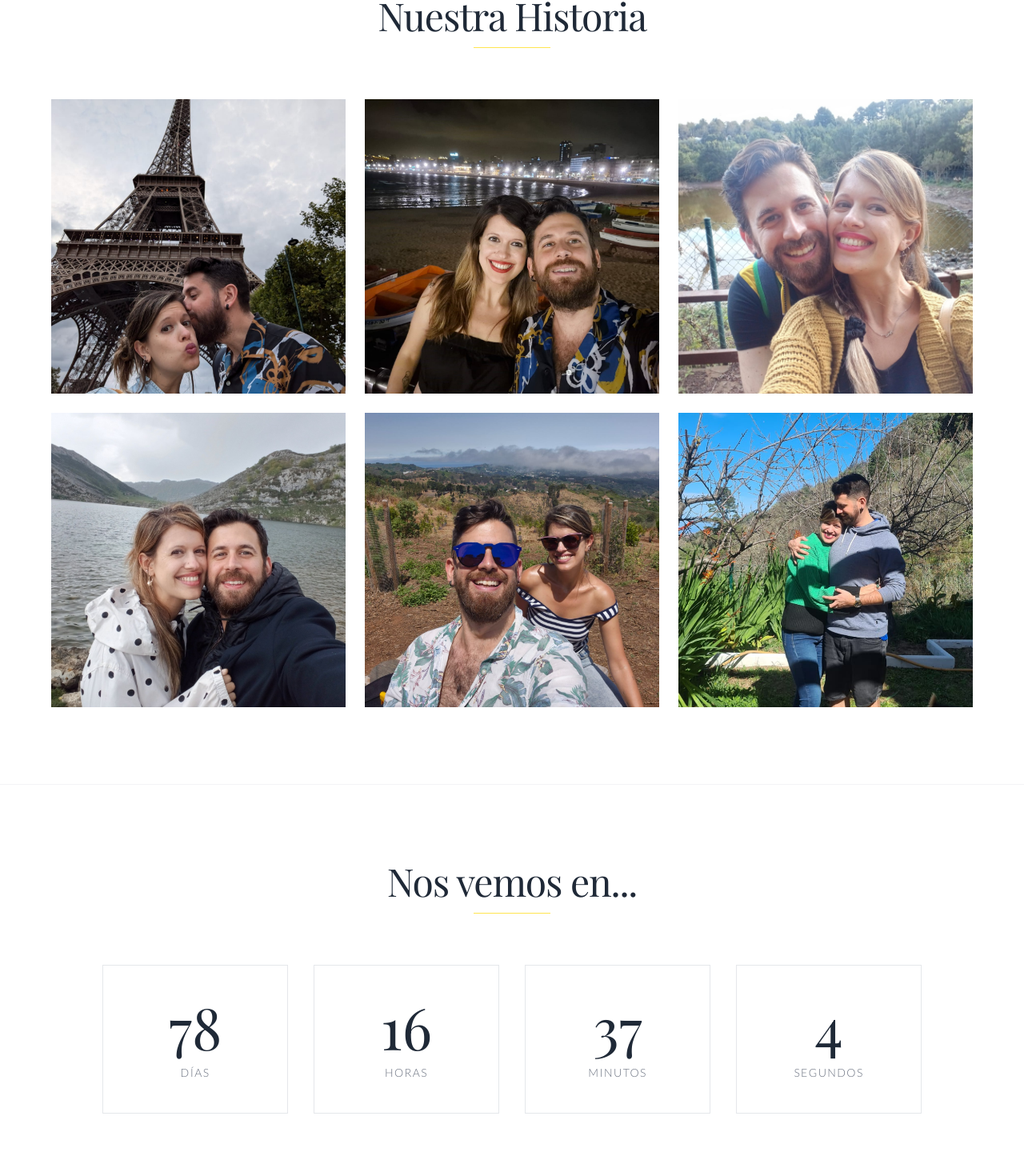
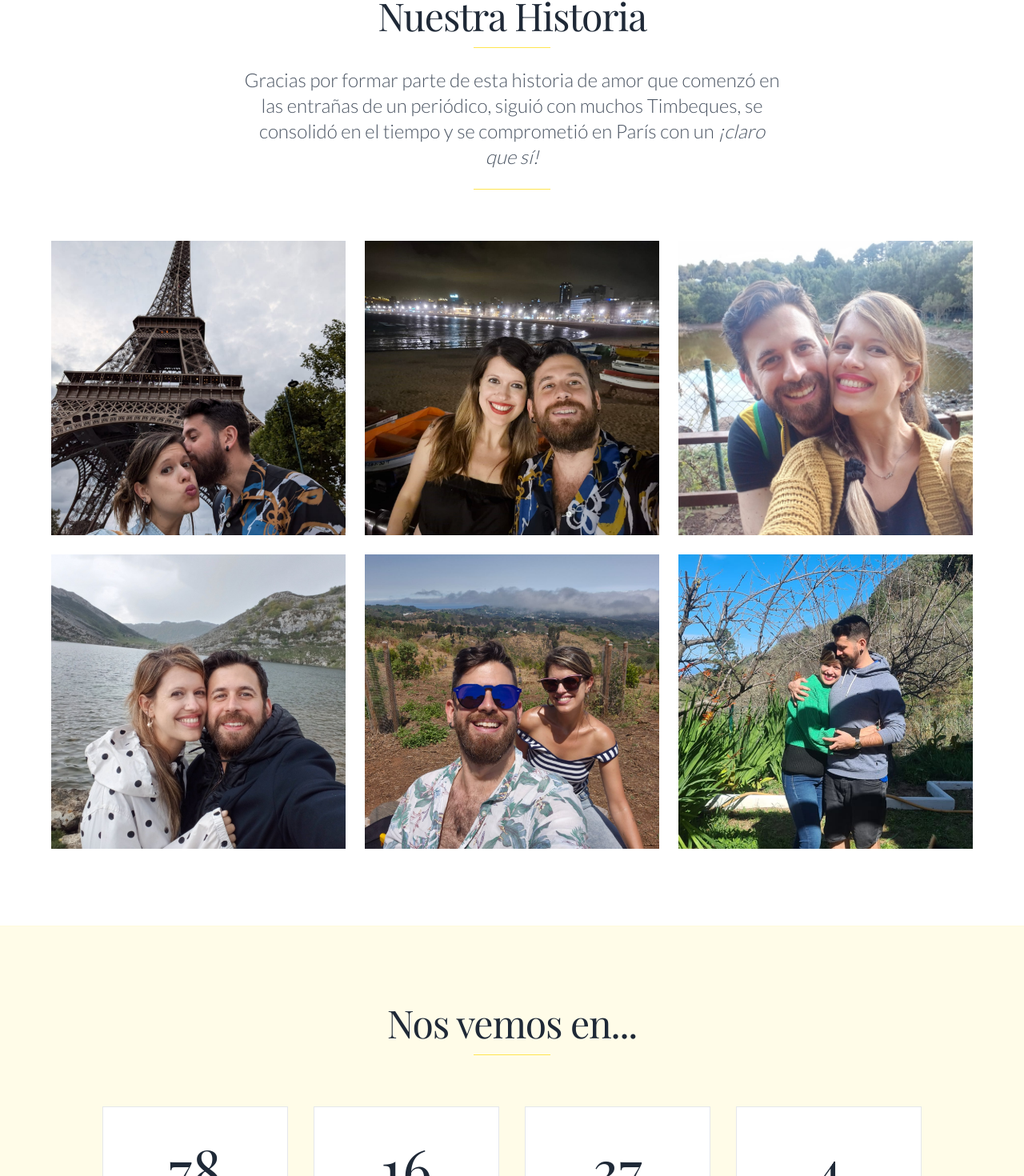
Before and after one commit to alber0087/bodaNoraDavi, a Vue app: page / in a window 1280 px wide. Shown: the part 983-2453 px from the top of the page at 80% size. Built offline with nearby package versions, Linux system fonts and the light colour scheme.

Commit message:
Update section styles in CountdownSection, EncuestaSection, RecomendacionesSection to use gold-themed backgrounds. Enhance GaleriaSection with additional content and styling elements. Adjust ListaBodasSection to remove gradient background for a cleaner look.

```diff
--- a/src/components/CountdownSection.vue
+++ b/src/components/CountdownSection.vue
@@ -1,5 +1,5 @@
 <template>
-  <section id="cuenta-atras" class="py-24 px-4 bg-white border-t border-gray-100">
+  <section id="cuenta-atras" class="py-24 px-4 bg-gold-100 border-t border-gold-200/30">
     <div class="container mx-auto max-w-5xl">
       <h2 class="text-4xl md:text-5xl font-serif font-normal text-center mb-4 text-gray-800 tracking-tight">
         Nos vemos en...
--- a/src/components/EncuestaSection.vue
+++ b/src/components/EncuestaSection.vue
@@ -1,5 +1,5 @@
 <template>
-  <section id="encuesta" class="py-24 px-4 bg-white border-t border-gray-100">
+  <section id="encuesta" class="py-24 px-4 bg-gold-100 border-t border-gold-200/30">
     <div class="container mx-auto max-w-2xl">
       <h2 class="text-4xl md:text-5xl font-serif font-normal text-center mb-4 text-gray-800 tracking-tight">
         Confirmación de Asistencia
--- a/src/components/GaleriaSection.vue
+++ b/src/components/GaleriaSection.vue
@@ -4,6 +4,11 @@
       <h2 class="text-4xl md:text-5xl font-serif font-normal text-center mb-4 text-gray-800 tracking-tight">
         Nuestra Historia
       </h2>
+      <div class="w-24 h-px bg-gold-400 mx-auto mb-6"></div>
+
+      <p class="text-center text-gray-600 font-light text-lg md:text-2xl max-w-2xl mx-auto mb-6 leading-relaxed">
+        Gracias por formar parte de esta historia de amor que comenzó en las entrañas de un periódico, siguió con muchos Timbeques, se consolidó en el tiempo y se comprometió en París con un <em>¡claro que sí!</em>
+      </p>
       <div class="w-24 h-px bg-gold-400 mx-auto mb-16"></div>
 
       <div class="grid grid-cols-2 md:grid-cols-3 gap-4 md:gap-6">
--- a/src/components/ListaBodasSection.vue
+++ b/src/components/ListaBodasSection.vue
@@ -1,5 +1,5 @@
 <template>
-  <section id="lista-bodas" class="py-24 px-4 bg-gradient-to-b from-white to-gray-50 border-t border-gray-100">
+  <section id="lista-bodas" class="py-24 px-4 bg-white border-t border-gray-100">
     <div class="container mx-auto max-w-3xl">
       <h2 class="text-4xl md:text-5xl font-serif font-normal text-center mb-4 text-gray-800 tracking-tight">
         Lista de bodas
--- a/src/components/RecomendacionesSection.vue
+++ b/src/components/RecomendacionesSection.vue
@@ -1,5 +1,5 @@
 <template>
-  <section id="recomendaciones" class="py-24 px-4 bg-gradient-to-b from-gray-50 to-white border-t border-gray-100">
+  <section id="recomendaciones" class="py-24 px-4 bg-gold-100 border-t border-gold-200/30">
     <div class="container mx-auto max-w-5xl">
       <h2 class="text-4xl md:text-5xl font-serif font-normal text-center mb-4 text-gray-800 tracking-tight">
         Recomendaciones
```
